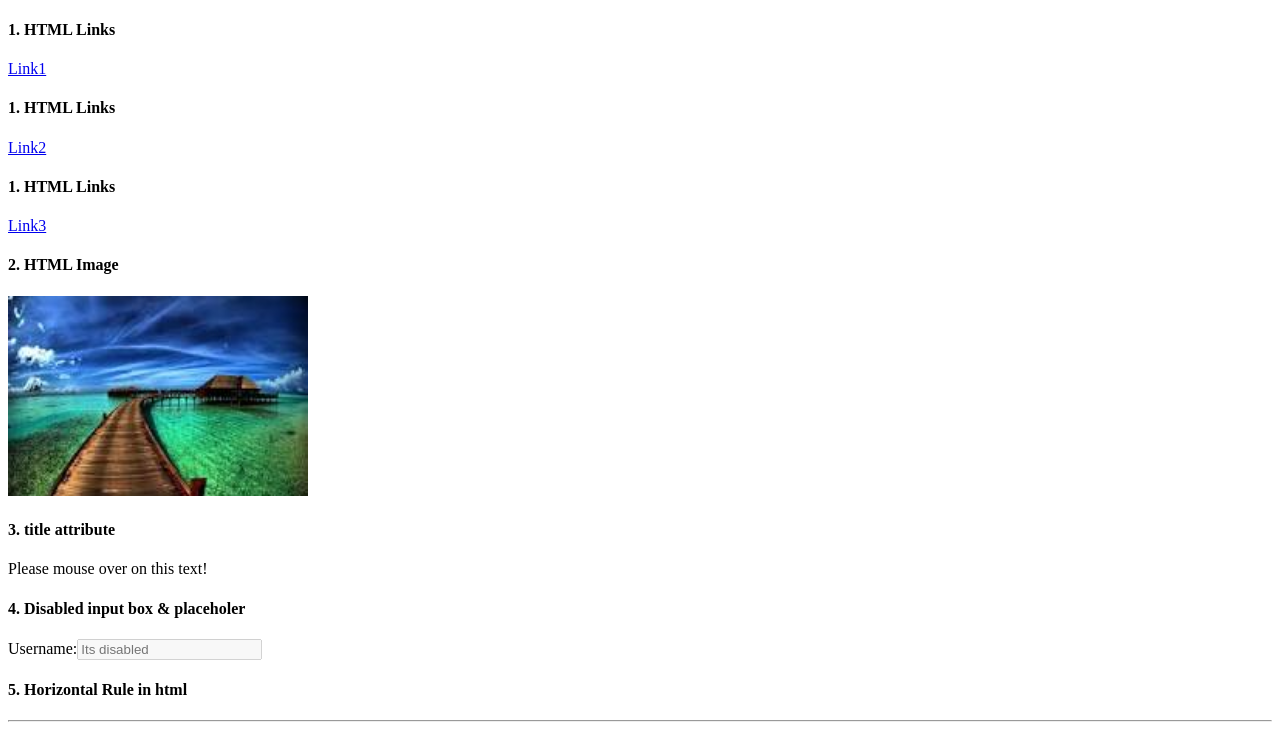
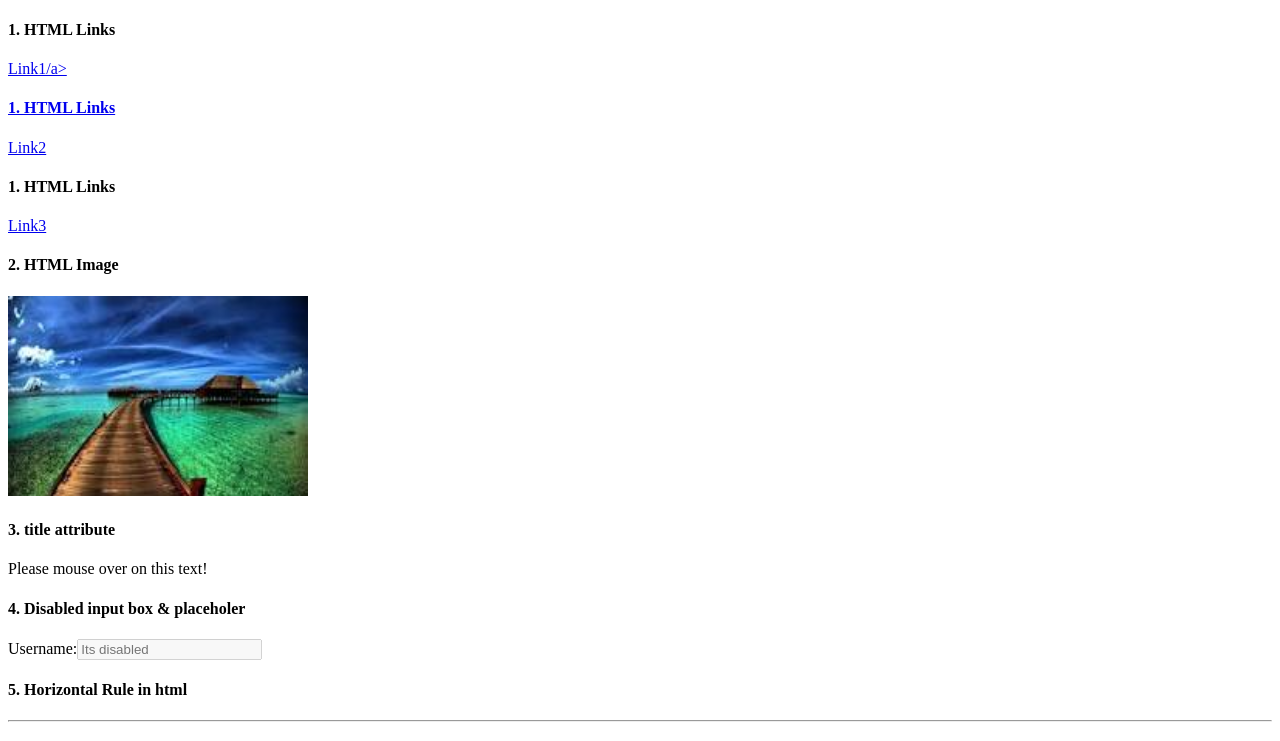
Before and after one commit to nagaraj-byndoor/PennyMac, a plain HTML site: page index.html in a window 1280 px wide. Shown: the part 59-800 px from the top of the page. Drawn offline with Linux system fonts and the light colour scheme.

Commit message:
Added to conficttest

```diff
--- a/index.html
+++ b/index.html
@@ -7,7 +7,7 @@
 <h1>HTML5 Concepts</h1>
 
 <h4>1. HTML Links</h4>
-<a href=https://www.pennymacusa.com/>Link1</a>
+<a href=https://www.pennymacusa.com/>Link1/a>
 <h4>1. HTML Links</h4>
 <a href=http://www.pennymaccref.com//>Link2</a>
 <h4>1. HTML Links</h4>
```
